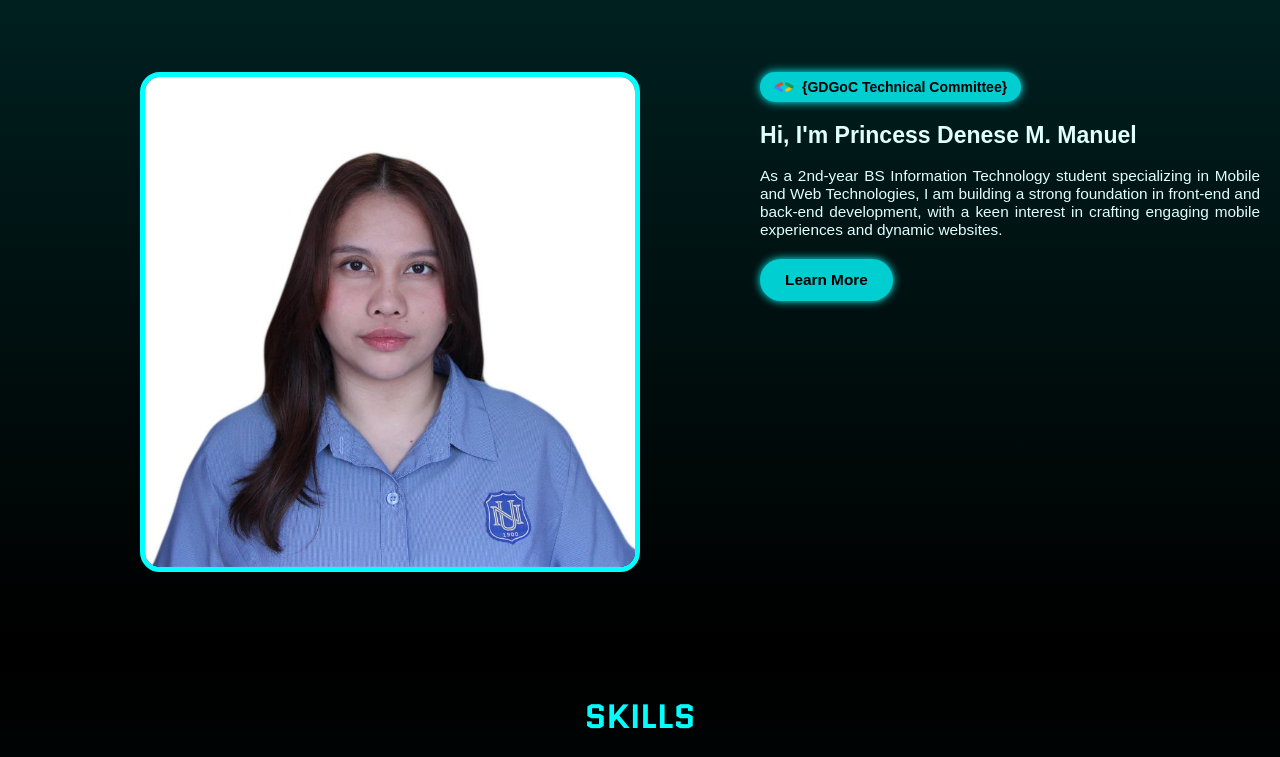
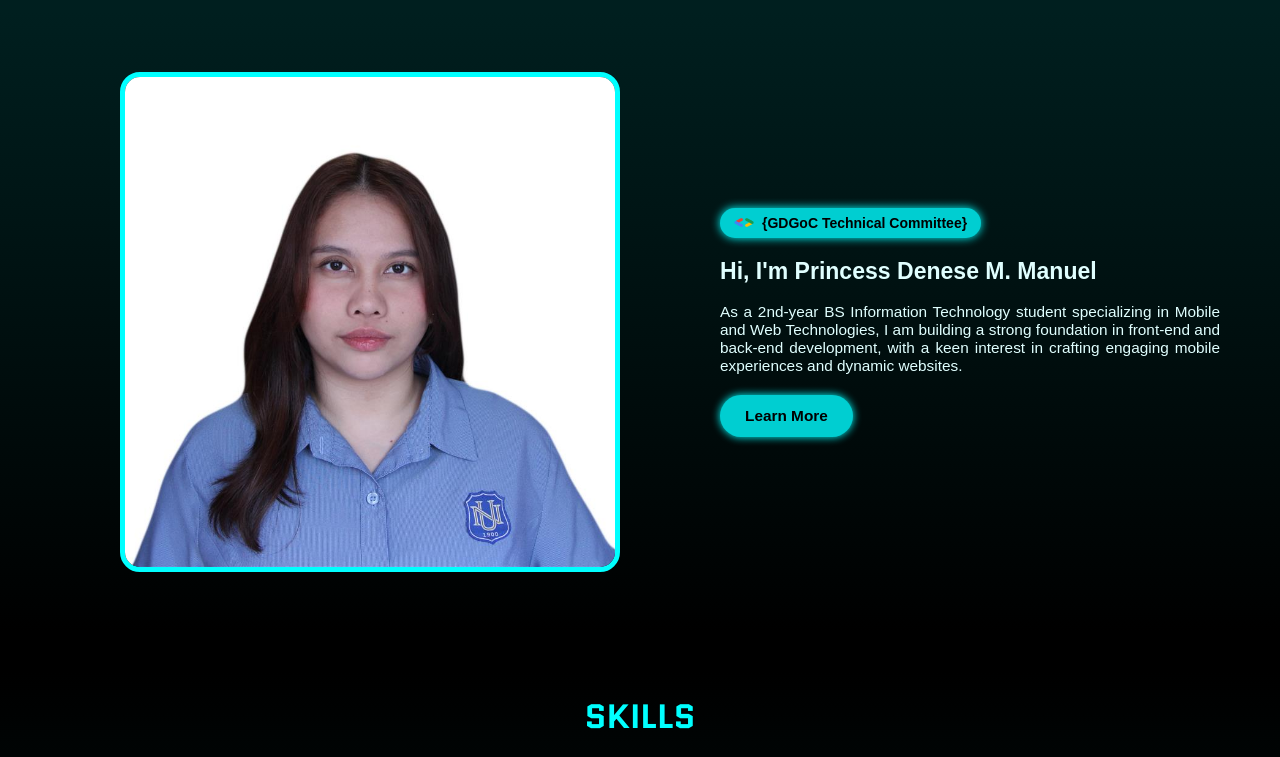
Before and after one commit to pdns-cs/portfolio, a plain HTML site: page lab/index.html in a window 1280 px wide. Shown: the part 43-800 px from the top of the page. Drawn offline with Linux system fonts and the light colour scheme; files whose address does not match are found by name.

Commit message:
Update index.html

```diff
--- a/lab/index.html
+++ b/lab/index.html
@@ -25,6 +25,7 @@
     </div>
 
     <section id="home" class="hero">
+        <div class="hero-container">
         <div class="hero-img">
             <img src="assets\images\manuel.jfif" alt="Activity Photo">
         </div>
```
